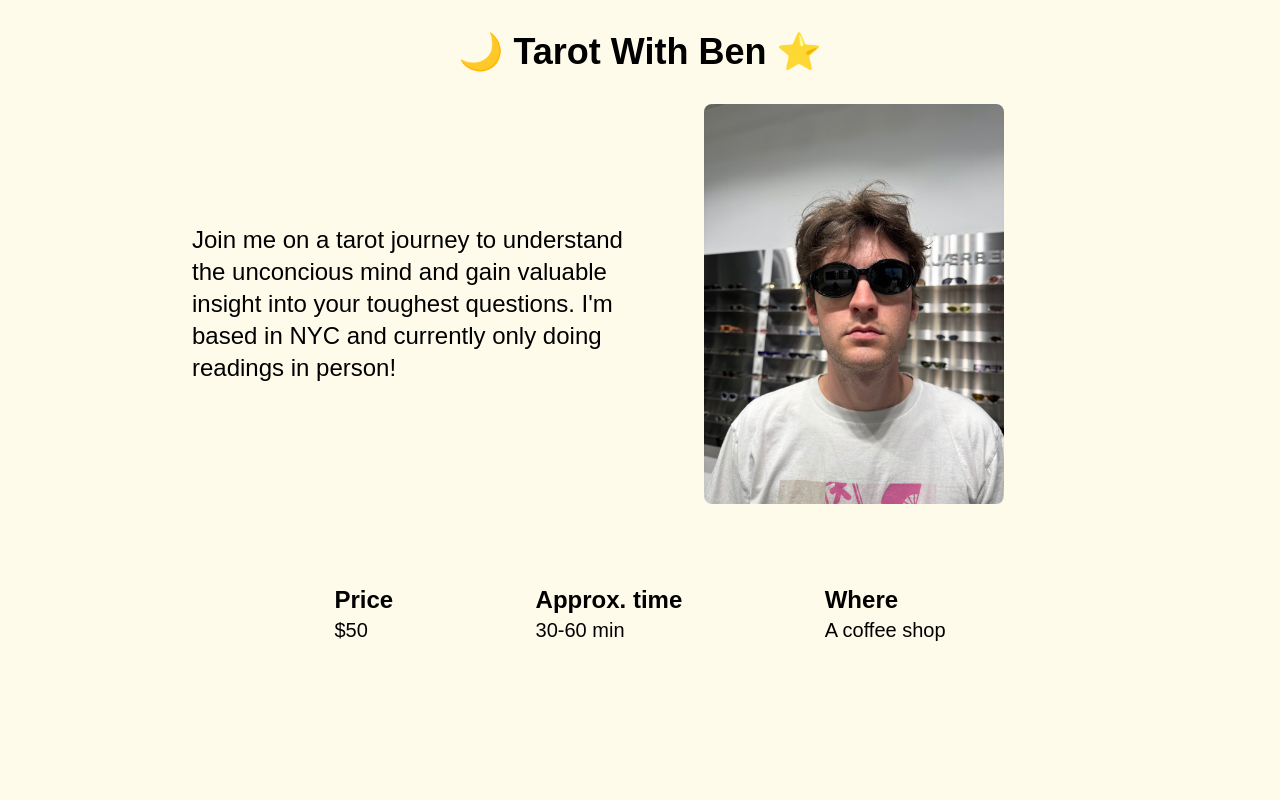
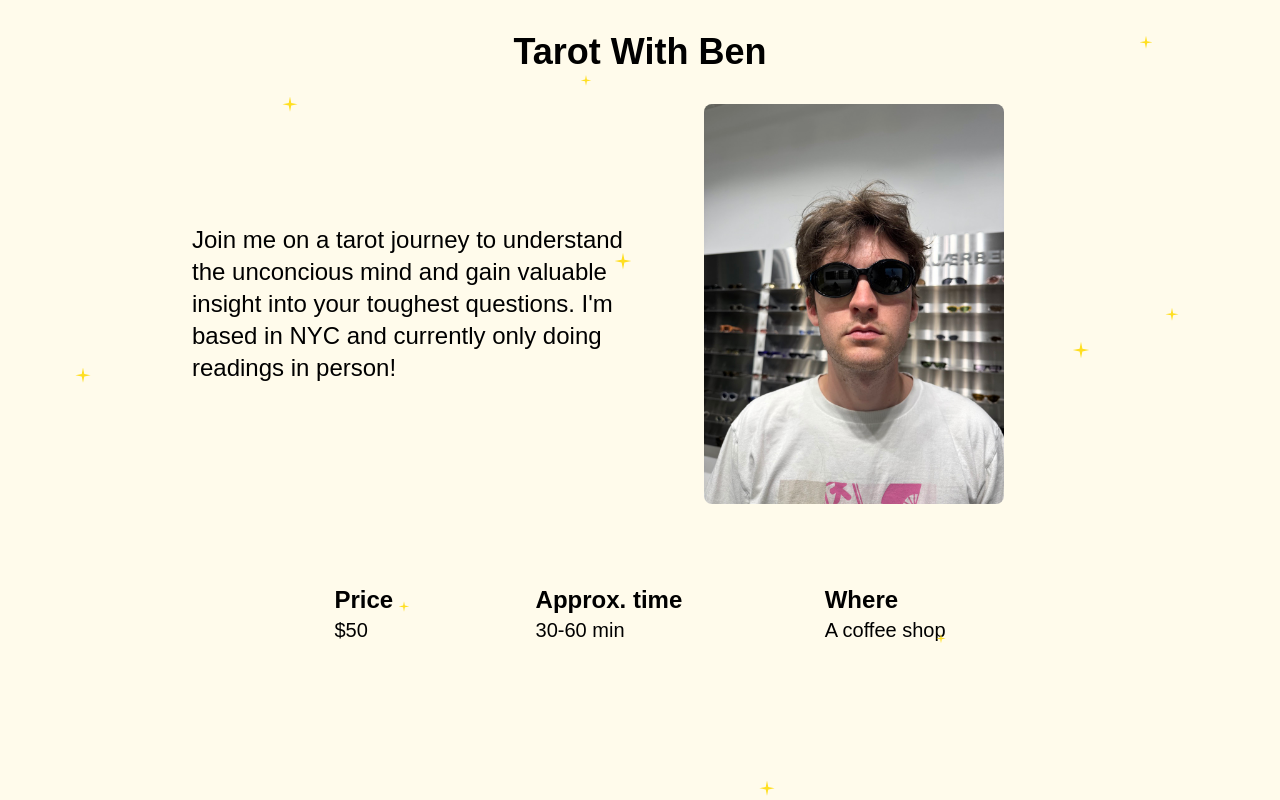
Before and after one commit to bengaaaa/tarot-site, a Next.js app: page / in a window 1280 px wide. Built offline with nearby package versions, Linux system fonts and the light colour scheme.

Commit message:
add sparkle effect

```diff
--- a/src/app/page.js
+++ b/src/app/page.js
@@ -1,12 +1,24 @@
 import Image from "next/image";
+import SparkleEffect from "@/components/SparkleEffect";
+
+// ---- Ideas ----
+// Carousel of tarot cards on each edge rotating different directions
+// background color fades to purple and green at top and bottom
+// mobile friendly
+// intermittent sparkle effect
+// Music with ability to turn off? default off?
+// twitter handle in bottom left?
+
+// Virtual tarot spread?
+// shuffle button that actually shuffles array
+// ability to pick from anywhere in deck
 
 export default function Home() {
   return (
     <div className="min-h-screen p-8 bg-amber-50 text-black">
+      <SparkleEffect />
       <main className="max-w-4xl mx-auto">
-        <h1 className="text-4xl font-bold text-center mb-8">
-          🌙 Tarot With Ben ⭐
-        </h1>
+        <h1 className="text-4xl font-bold text-center mb-8">Tarot With Ben</h1>
         <div className="flex gap-8 items-center pb-10">
           <p className="text-2xl w-1/2">
             {`Join me on a tarot journey to understand the unconcious mind and
--- /dev/null
+++ b/src/components/Sparkle.jsx
@@ -0,0 +1,13 @@
+export default function Sparkle({ style }) {
+  return (
+    <div className="absolute pointer-events-none animate-sparkle" style={style}>
+      <svg width="20" height="20" viewBox="0 0 20 20" fill="none">
+        <path
+          d="M10 0L11.5 7.5L19 9L11.5 10.5L10 18L8.5 10.5L1 9L8.5 7.5L10 0Z"
+          fill="currentColor"
+          className="text-yellow-300"
+        />
+      </svg>
+    </div>
+  );
+}
--- /dev/null
+++ b/src/components/SparkleEffect.jsx
@@ -0,0 +1,44 @@
+"use client";
+
+import { useEffect, useState } from "react";
+import Sparkle from "./Sparkle";
+
+export default function SparkleEffect() {
+  const [sparkles, setSparkles] = useState([]);
+
+  useEffect(() => {
+    const interval = setInterval(() => {
+      const sparkle = {
+        id: Date.now(),
+        left: Math.random() * 100 + "%",
+        top: Math.random() * 100 + "%",
+        animationDelay: Math.random() * 2 + "s",
+        size: Math.random() * 0.5 + 0.5,
+      };
+
+      setSparkles((prev) => [...prev, sparkle]);
+
+      setTimeout(() => {
+        setSparkles((prev) => prev.filter((s) => s.id !== sparkle.id));
+      }, 3000);
+    }, 300);
+
+    return () => clearInterval(interval);
+  }, []);
+
+  return (
+    <>
+      {sparkles.map((sparkle) => (
+        <Sparkle
+          key={sparkle.id}
+          style={{
+            left: sparkle.left,
+            top: sparkle.top,
+            animationDelay: sparkle.animationDelay,
+            transform: `scale(${sparkle.size})`,
+          }}
+        />
+      ))}
+    </>
+  );
+}
--- a/tsconfig.json
+++ b/tsconfig.json
@@ -21,7 +21,10 @@
       {
         "name": "next"
       }
-    ]
+    ],
+    "paths": {
+      "@/*": ["./src/*"]
+    }
   },
   "include": [
     "next-env.d.ts",
```
